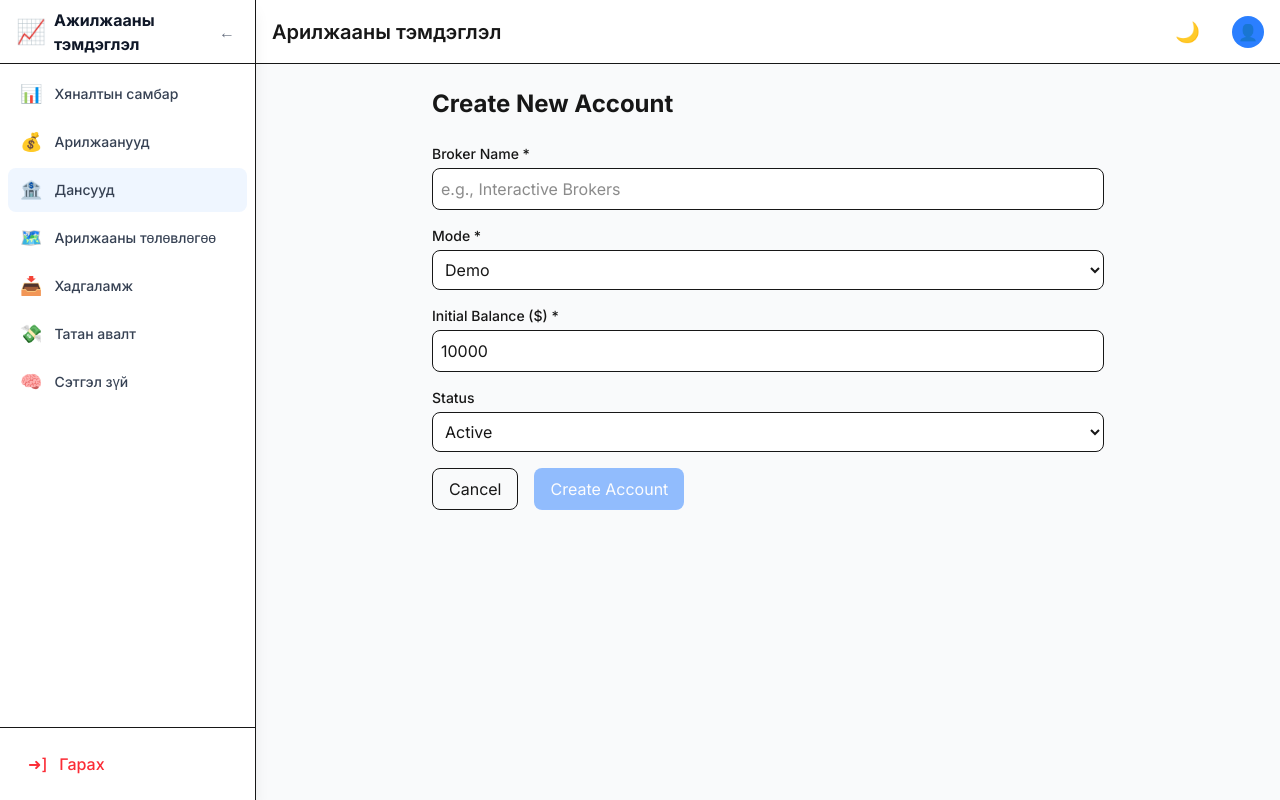
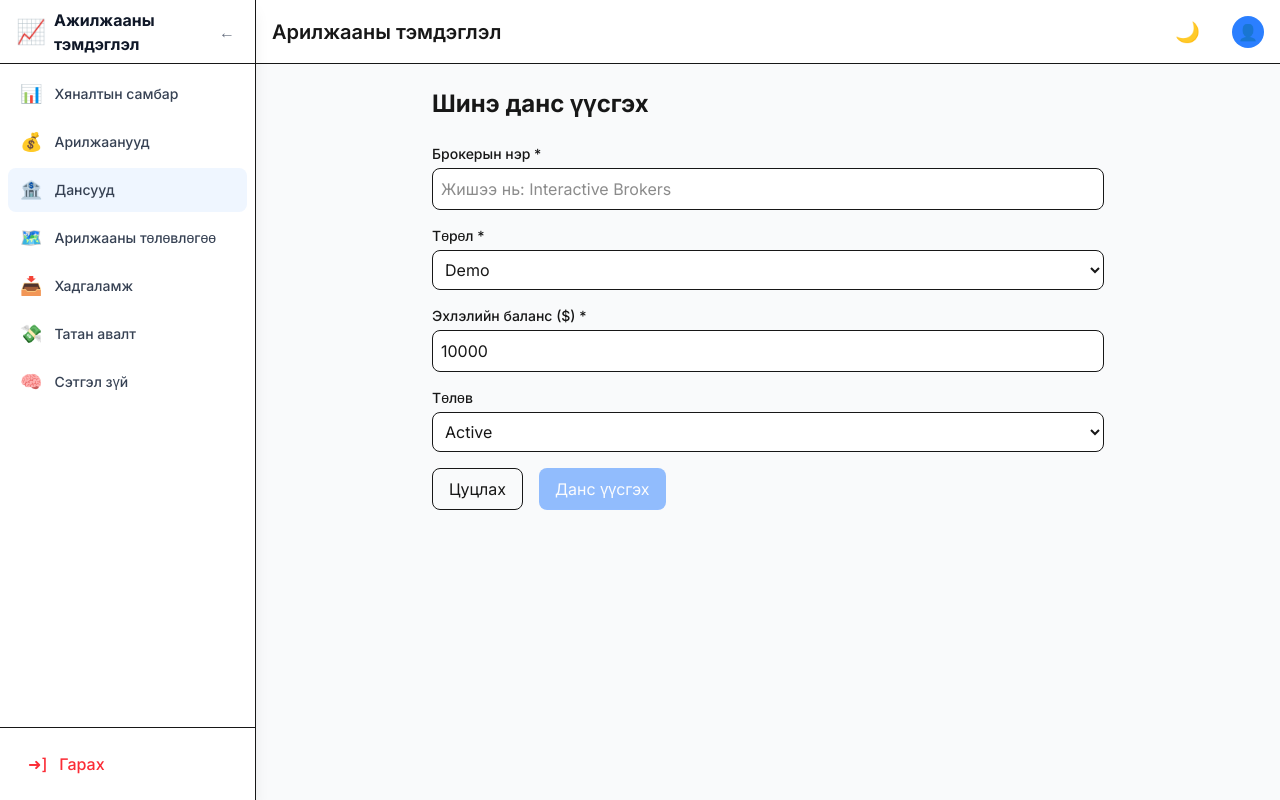
Before and after one commit to javkhaa8674/trading-journal, a Next.js app: page /accounts/new in a window 1280 px wide. Built offline with nearby package versions, Linux system fonts and the light colour scheme; no server answers.

Commit message:
24th commit

```diff
--- a/src/app/accounts/[id]/page.tsx
+++ b/src/app/accounts/[id]/page.tsx
@@ -100,7 +100,7 @@ export default function EditAccountPage() {
     return (
       <div className="flex h-96 items-center justify-center">
         <div className="text-gray-500 dark:text-gray-400">
-          Loading account...
+          Ачааллаж байна...
         </div>
       </div>
     );
@@ -109,28 +109,28 @@ export default function EditAccountPage() {
   if (error || !formData) {
     return (
       <div className="rounded-lg bg-red-50 p-4 text-red-600 dark:bg-red-950/50 dark:text-red-400">
-        Error: {error || "Account not found"}
+        Алдаа: {error || "Account not found"}
       </div>
     );
   }
 
   return (
     <div className="mx-auto max-w-2xl">
-      <h1 className="mb-6 text-2xl font-bold dark:text-white">Edit Account</h1>
+      <h1 className="mb-6 text-2xl font-bold dark:text-white">Засварлах</h1>
 
       <form onSubmit={handleSubmit} className="space-y-4">
         {/* Account Name - Editable */}
         <div>
           <div className="flex items-center justify-between">
             <label className="block text-sm font-medium mb-1 dark:text-gray-300">
-              Account Name
+              Дансны нэр
             </label>
             <button
               type="button"
               onClick={() => setRegenerateName(true)}
               className="text-xs text-blue-500 hover:text-blue-600 dark:text-blue-400 dark:hover:text-blue-300"
             >
-              🔄 Regenerate
+              🔄 Дахин үүсгэх
             </button>
           </div>
           <input
@@ -140,7 +140,7 @@ export default function EditAccountPage() {
             className="w-full rounded-lg border p-2 focus:outline-none focus:ring-2 focus:ring-blue-500 bg-white dark:bg-gray-800 dark:border-gray-700 dark:text-white"
           />
           <p className="mt-1 text-xs text-gray-500 dark:text-gray-400">
-            Format: Broker + Mode + Balance + Timestamp
+            Формат: Брокер + Төрөл + Баланс + Огноо
           </p>
         </div>
 
@@ -148,7 +148,7 @@ export default function EditAccountPage() {
         {regenerateName && (
           <div className="rounded-lg bg-yellow-50 p-3 dark:bg-yellow-950/30 dark:border dark:border-yellow-800/50">
             <p className="text-sm text-yellow-800 dark:text-yellow-300">
-              Regenerate account name with current values?
+              Одоогийн утгууд дээр үндэслэн аккаунтын нэрийг дахин үүсгэх үү?
             </p>
             <div className="mt-2 flex gap-2">
               <button
@@ -156,14 +156,14 @@ export default function EditAccountPage() {
                 onClick={regenerateAccountName}
                 className="rounded bg-yellow-500 px-3 py-1 text-xs text-white hover:bg-yellow-600"
               >
-                Yes, Regenerate
+                Тийм, дахин үүсгэ
               </button>
               <button
                 type="button"
                 onClick={() => setRegenerateName(false)}
                 className="rounded border px-3 py-1 text-xs hover:bg-gray-50 dark:border-gray-700 dark:text-gray-300 dark:hover:bg-gray-800"
               >
-                Cancel
+                Цуцлах
               </button>
             </div>
           </div>
@@ -172,7 +172,7 @@ export default function EditAccountPage() {
         {/* Broker */}
         <div>
           <label className="block text-sm font-medium mb-1 dark:text-gray-300">
-            Broker *
+            Брокер *
           </label>
           <input
             type="text"
@@ -188,7 +188,7 @@ export default function EditAccountPage() {
         {/* Mode */}
         <div>
           <label className="block text-sm font-medium mb-1 dark:text-gray-300">
-            Mode *
+            Төрөл *
           </label>
           <select
             value={formData.mode}
@@ -207,7 +207,7 @@ export default function EditAccountPage() {
         {/* Status */}
         <div>
           <label className="block text-sm font-medium mb-1 dark:text-gray-300">
-            Status
+            Төлөв
           </label>
           <select
             value={formData.status}
@@ -225,7 +225,7 @@ export default function EditAccountPage() {
         {/* Balance */}
         <div>
           <label className="block text-sm font-medium mb-1 dark:text-gray-300">
-            Balance ($) *
+            Баланс ($) *
           </label>
           <input
             type="number"
@@ -241,7 +241,7 @@ export default function EditAccountPage() {
 
         {error && (
           <div className="rounded-lg bg-red-50 p-3 text-sm text-red-600 dark:bg-red-950/50 dark:text-red-400">
-            Error: {error}
+            Алдаа: {error}
           </div>
         )}
 
@@ -251,14 +251,14 @@ export default function EditAccountPage() {
             onClick={() => router.push("/accounts")}
             className="rounded-lg border px-4 py-2 hover:bg-gray-50 dark:border-gray-700 dark:text-gray-300 dark:hover:bg-gray-800"
           >
-            Cancel
+            Цуцлах
           </button>
           <button
             type="submit"
             disabled={saving}
             className="rounded-lg bg-blue-500 px-4 py-2 text-white hover:bg-blue-600 disabled:opacity-50"
           >
-            {saving ? "Saving..." : "Save Changes"}
+            {saving ? "Хадгалж байна..." : "Хадгалах"}
           </button>
         </div>
       </form>
--- a/src/app/accounts/new/page.tsx
+++ b/src/app/accounts/new/page.tsx
@@ -61,14 +61,14 @@ export default function CreateAccountPage() {
   return (
     <div className="mx-auto max-w-2xl">
       <h1 className="mb-6 text-2xl font-bold dark:text-white">
-        Create New Account
+        Шинэ данс үүсгэх
       </h1>
 
       <form onSubmit={handleSubmit} className="space-y-4">
         {/* Broker */}
         <div>
           <label className="block text-sm font-medium mb-1 dark:text-gray-300">
-            Broker Name *
+            Брокерын нэр *
           </label>
           <input
             type="text"
@@ -77,7 +77,7 @@ export default function CreateAccountPage() {
               setFormData({ ...formData, broker: e.target.value })
             }
             className="w-full rounded-lg border p-2 focus:outline-none focus:ring-2 focus:ring-blue-500 bg-white dark:bg-gray-800 dark:border-gray-700 dark:text-white"
-            placeholder="e.g., Interactive Brokers"
+            placeholder="Жишээ нь: Interactive Brokers"
             required
           />
         </div>
@@ -85,7 +85,7 @@ export default function CreateAccountPage() {
         {/* Mode */}
         <div>
           <label className="block text-sm font-medium mb-1 dark:text-gray-300">
-            Mode *
+            Төрөл *
           </label>
           <select
             value={formData.mode}
@@ -104,7 +104,7 @@ export default function CreateAccountPage() {
         {/* Balance */}
         <div>
           <label className="block text-sm font-medium mb-1 dark:text-gray-300">
-            Initial Balance ($) *
+            Эхлэлийн баланс ($) *
           </label>
           <input
             type="number"
@@ -122,7 +122,7 @@ export default function CreateAccountPage() {
         {/* Status */}
         <div>
           <label className="block text-sm font-medium mb-1 dark:text-gray-300">
-            Status
+            Төлөв
           </label>
           <select
             value={formData.status}
@@ -141,21 +141,21 @@ export default function CreateAccountPage() {
         {previewName && (
           <div className="rounded-lg bg-blue-50 p-4 dark:bg-blue-950/30 dark:border dark:border-blue-800/50">
             <p className="text-sm font-medium text-blue-800 dark:text-blue-300">
-              Account Name Preview:
+              Дансны нэр харагдах байдал:
             </p>
             <p className="mt-1 text-sm text-blue-600 dark:text-blue-400">
               {previewName}
             </p>
             <p className="mt-2 text-xs text-blue-500 dark:text-blue-400/70">
-              ℹ️ Account name will be automatically generated as: Broker + Mode
-              + Balance + Timestamp
+              ℹ️ Дансны нэр автоматаар дараах байдлаар үүсгэгдэх болно: Брокер +
+              Горим + Үлдэгдэл + Цагийн тэмдэг
             </p>
           </div>
         )}
 
         {error && (
           <div className="rounded-lg bg-red-50 p-3 text-sm text-red-600 dark:bg-red-950/50 dark:text-red-400">
-            Error: {error}
+            Алдаа: {error}
           </div>
         )}
 
@@ -165,14 +165,14 @@ export default function CreateAccountPage() {
             onClick={() => router.push("/accounts")}
             className="rounded-lg border px-4 py-2 hover:bg-gray-50 dark:border-gray-700 dark:text-gray-300 dark:hover:bg-gray-800"
           >
-            Cancel
+            Цуцлах
           </button>
           <button
             type="submit"
             disabled={loading || !formData.broker}
             className="rounded-lg bg-blue-500 px-4 py-2 text-white hover:bg-blue-600 disabled:opacity-50"
           >
-            {loading ? "Creating..." : "Create Account"}
+            {loading ? "Үүсгэж байна..." : "Данс үүсгэх"}
           </button>
         </div>
       </form>
--- a/src/app/accounts/page.tsx
+++ b/src/app/accounts/page.tsx
@@ -89,7 +89,7 @@ export default function AccountsPage() {
       <div className="flex h-96 items-center justify-center">
         <div className="text-center">
           <div className="mb-2 text-2xl">🏦</div>
-          <div className="text-gray-500">Loading accounts...</div>
+          <div className="text-gray-500">Ачааллаж байна...</div>
         </div>
       </div>
     );
--- a/src/app/admin/layout.tsx
+++ b/src/app/admin/layout.tsx
@@ -43,7 +43,7 @@ export default function AdminLayout({
       <div className="flex h-96 items-center justify-center">
         <div className="text-center">
           <div className="text-2xl mb-2">🔐</div>
-          <div className="text-gray-500">Checking permissions...</div>
+          <div className="text-gray-500">Зөвшөөрлийг шалгаж байна...</div>
         </div>
       </div>
     );
--- a/src/app/admin/signups/page.tsx
+++ b/src/app/admin/signups/page.tsx
@@ -114,7 +114,7 @@ export default function AdminSignupsPage() {
   if (loading) {
     return (
       <div className="flex h-96 items-center justify-center">
-        <div className="text-gray-500">Уншиж байна...</div>
+        <div className="text-gray-500">Ачааллаж байна...</div>
       </div>
     );
   }
@@ -124,13 +124,13 @@ export default function AdminSignupsPage() {
       {/* Header */}
       <div className="flex flex-col md:flex-row md:justify-between md:items-center gap-3">
         <div>
-          <h1 className="text-xl md:text-2xl font-bold">👑 Admin Panel</h1>
+          <h1 className="text-xl md:text-2xl font-bold">👑 Админ панель</h1>
           <p className="text-xs md:text-sm text-gray-500">
             Хэрэглэгчийн бүртгэлийг зөвшөөрөх
           </p>
         </div>
         <div className="text-xs md:text-sm bg-green-100 text-green-700 px-2 md:px-3 py-1 rounded-full w-fit">
-          Admin эрхтэй
+          Админ эрхтэй
         </div>
       </div>
 
--- a/src/app/dashboard/page.tsx
+++ b/src/app/dashboard/page.tsx
@@ -129,7 +129,7 @@ export default function DashboardPage() {
         <div className="text-center">
           <div className="mb-4 text-2xl">📊</div>
           <div className="text-gray-500 dark:text-gray-400">
-            Loading dashboard data...
+            Ачааллаж байна...
           </div>
         </div>
       </div>
--- a/src/app/deposits/page.tsx
+++ b/src/app/deposits/page.tsx
@@ -250,7 +250,7 @@ export default function DepositsPage() {
         <div className="text-center">
           <div className="mb-2 text-2xl">🏦</div>
           <div className="text-gray-500 dark:text-gray-400">
-            Ачааллаж байна / Loading...
+            Ачааллаж байна...
           </div>
         </div>
       </div>
--- a/src/app/psychology/page.tsx
+++ b/src/app/psychology/page.tsx
@@ -366,7 +366,7 @@ export default function PsychologyPage() {
         <div className="text-center">
           <div className="mb-2 text-2xl">🧠</div>
           <div className="text-gray-500 dark:text-gray-400">
-            Loading psychology data...
+            Ачааллаж байна...
           </div>
         </div>
       </div>
--- a/src/app/trades/page.tsx
+++ b/src/app/trades/page.tsx
@@ -121,7 +121,7 @@ export default function TradesPage() {
       <div className="flex h-96 items-center justify-center">
         <div className="text-center">
           <div className="mb-2 text-2xl">📊</div>
-          <div className="text-gray-500">Loading trades...</div>
+          <div className="text-gray-500">Ачааллаж байна...</div>
         </div>
       </div>
     );
```
